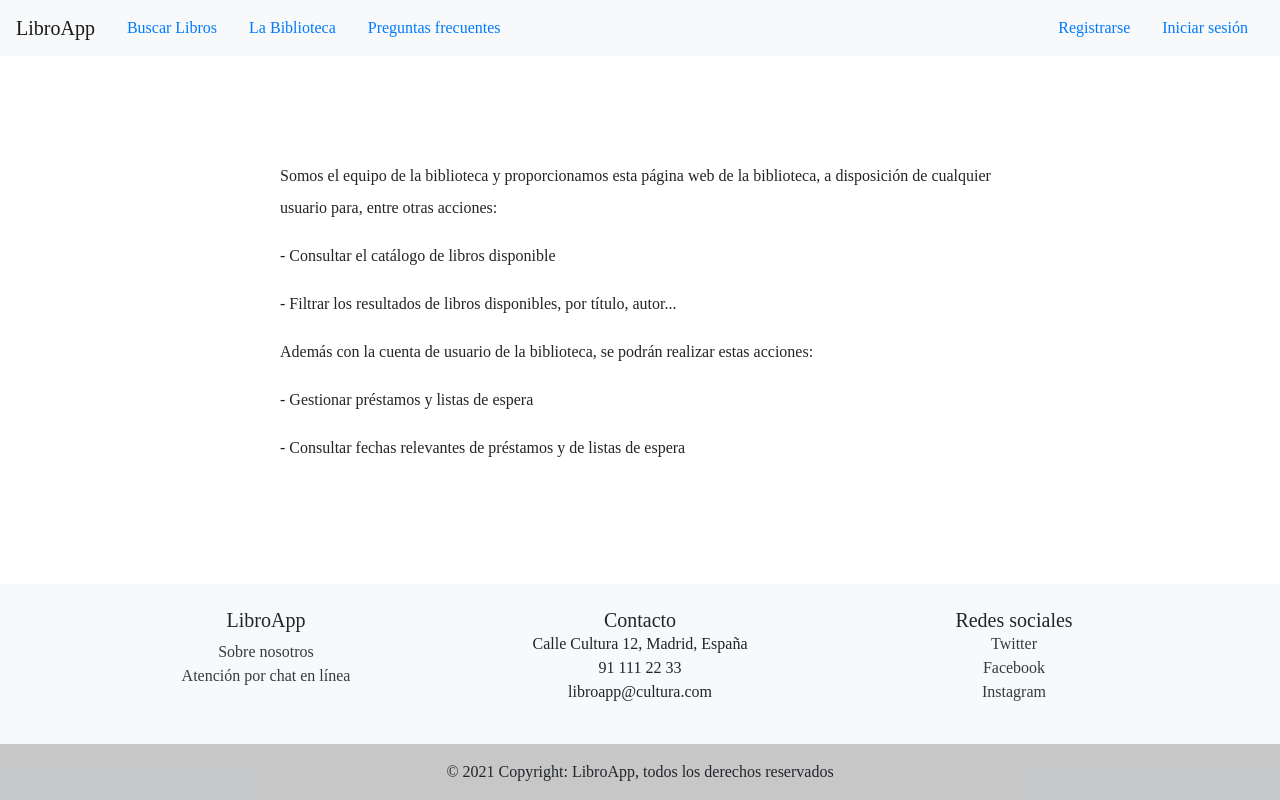
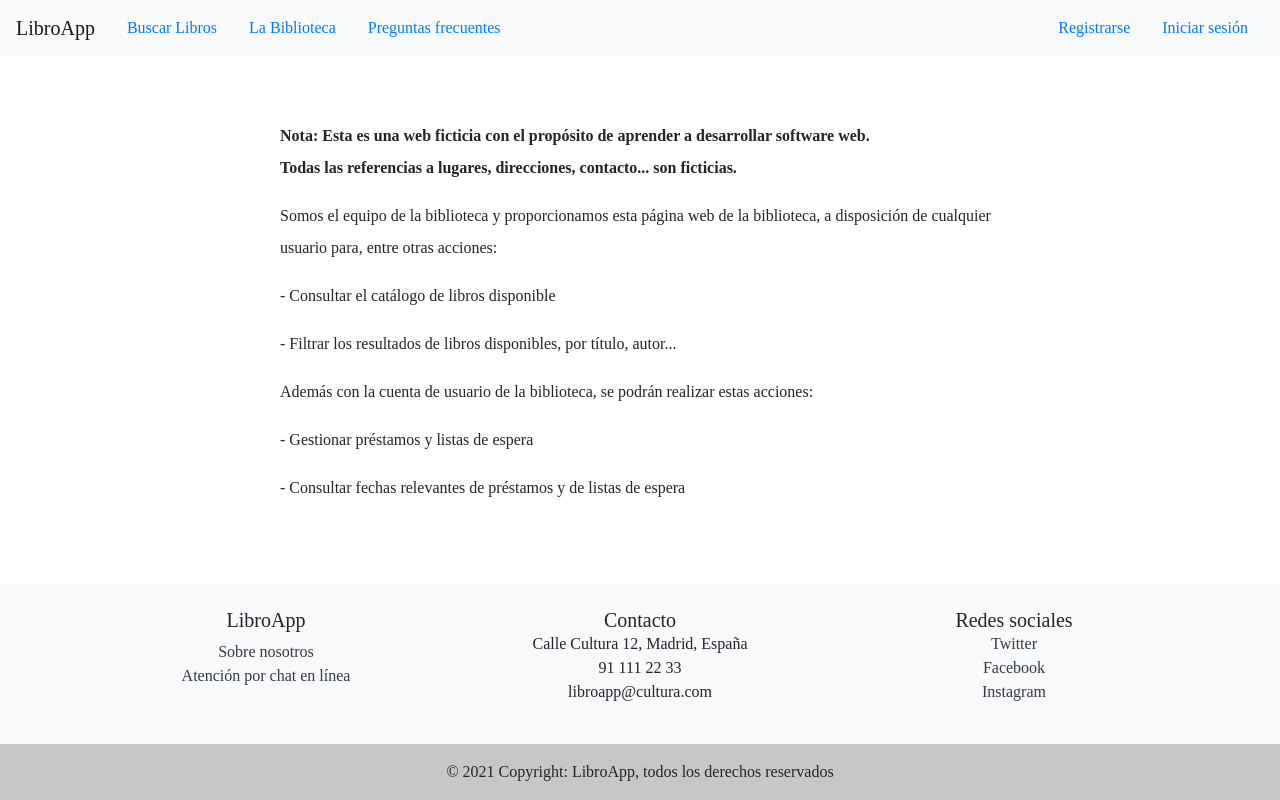
Before and after one commit to FranJ-AR/bookApp-frontend, an Angular app: page /about-us in a window 1280 px wide. Built offline with nearby package versions, Linux system fonts and the light colour scheme.

Commit message:
Added disclaimer

```diff
--- a/src/app/about-us/about-us.component.html
+++ b/src/app/about-us/about-us.component.html
@@ -2,7 +2,12 @@
 
     <div class="c-extense-content">
 
-        <p class = "font-black">Somos el equipo de la biblioteca y proporcionamos esta página web de la biblioteca,
+        <p class = "font-weight-bold">Nota: Esta es una web ficticia con el propósito de
+            aprender a desarrollar software web.<br>
+            Todas las referencias a lugares, direcciones, contacto... son ficticias.
+        </p>
+
+        <p>Somos el equipo de la biblioteca y proporcionamos esta página web de la biblioteca,
             a disposición de cualquier usuario para, entre otras acciones:</p>
 
             <p> - Consultar el catálogo de libros disponible</p>
```
